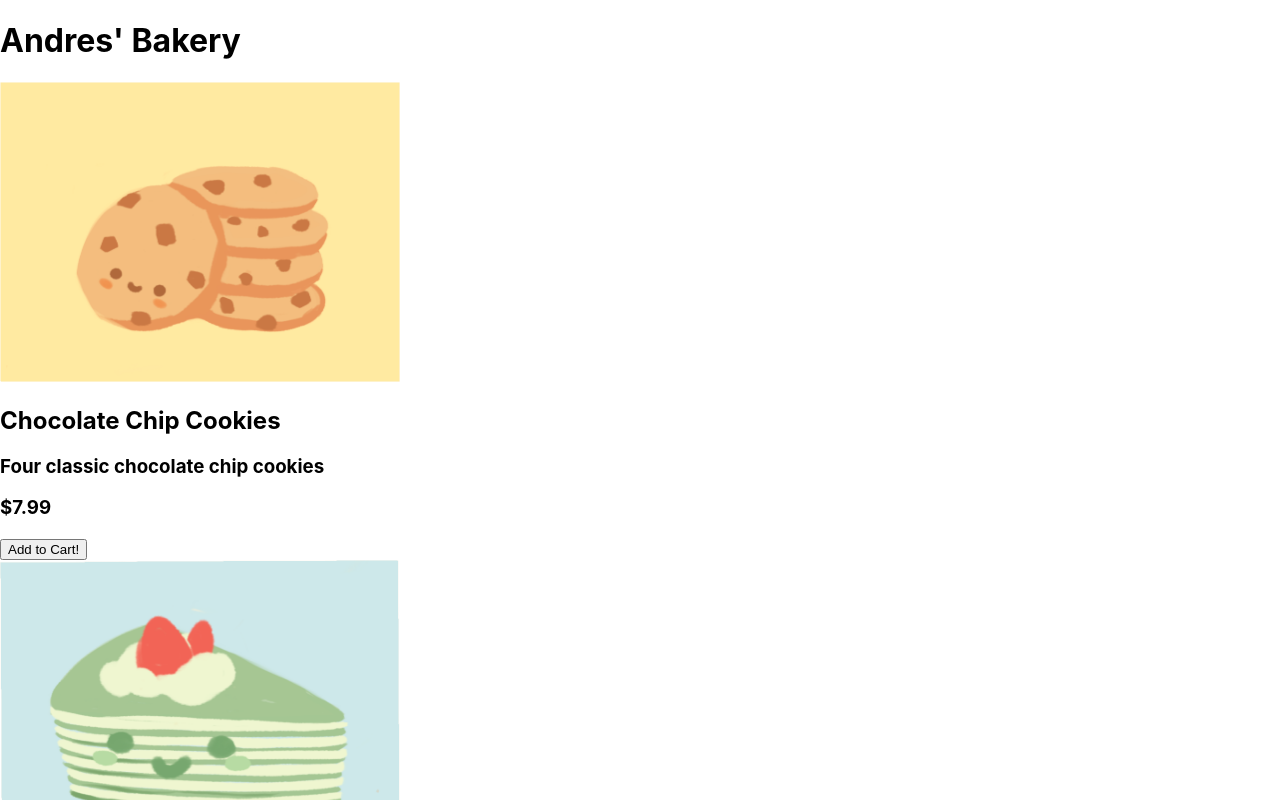
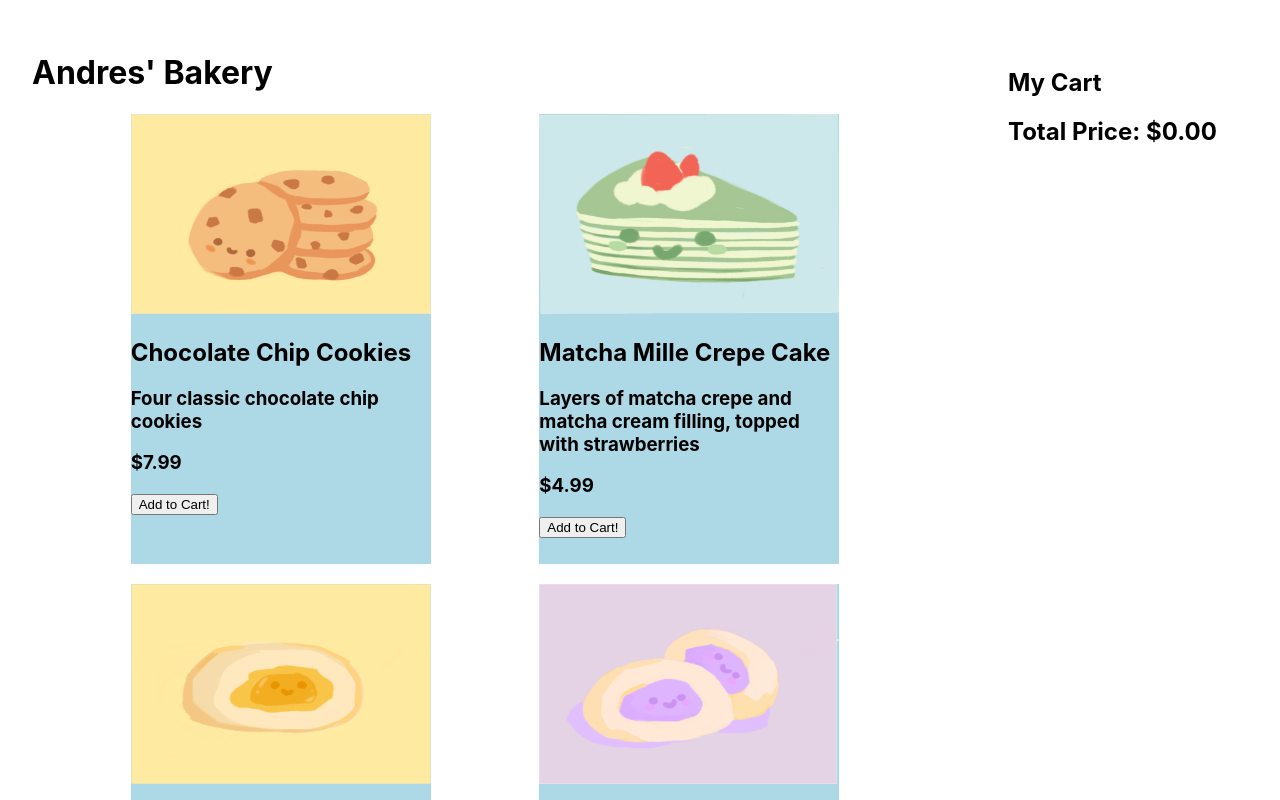
Before and after one commit to andresbeckruiz/react-studio, a React (Create React App) app: page / in a window 1280 px wide. Shown: the top 800 px of the page. Built offline with nearby package versions, Linux system fonts and the light colour scheme.

Commit message:
Final changes

```diff
--- a/src/App.css
+++ b/src/App.css
@@ -1,9 +1,32 @@
 /* Add styling for your page here */
 
 .App {
+    display: flex;
+    flex-direction: row;
+}
 
+.LeftContainer{
+    width: 70%;
+    padding: 2rem
 }
 
 .BakeryItem {
+    background-color: #add8e6;
+    display: flex;
+    flex-direction: column;
+    height: 450px;
+    width: 300px;
+}
 
+.BakeryItemsContainer {
+    display: flex;
+    column-gap: 20px;
+    flex-wrap: wrap;
+    justify-content: space-evenly;
+    margin-left: 10px;
+    row-gap: 20px;
 }
+
+.RightContainer{
+  padding: 3rem;
+}
--- a/src/App.js
+++ b/src/App.js
@@ -25,7 +25,6 @@ function App() {
       if (item.index === index) {
         const oldCount = item.count
         duplicateItem = true;
-        console.log("Duplicate found!");
         return {...item, count: oldCount + 1}
       }
 
@@ -43,17 +42,22 @@ function App() {
 
   return (
     <div className="App">
+      <div className="LeftContainer">
       <h1>Andres' Bakery</h1>
+      <div className="BakeryItemsContainer">
       {bakeryData.map((item, index) => (
+        <div className="BakeryItem">
         <BakeryItem item={item} index={index} addItem={addItem} key={index}/>
+        </div>
       ))}
-
-      <div>
-        <h2>Cart</h2>
+      </div>
+      </div>
+      <div className="RightContainer">
+        <h2>My Cart</h2>
+        <h2> Total Price: ${totalPrice.toFixed(2)}</h2>
         {cart.map((item) => (
           <h3> {item.count}x {item.name}</h3>
         ))}
-        <h2> Total Price: ${totalPrice.toFixed(2)}</h2>
       </div>
     </div>
   );
--- a/src/components/BakeryItem.js
+++ b/src/components/BakeryItem.js
@@ -4,7 +4,7 @@ function BakeryItem(props) {
 
   return (
     <div>
-      <img src={image} alt={`${name}`} width={400} height={300} />
+      <img src={image} alt={`${name}`} width={300} height={200} />
       <h2> {name} </h2>
       <h3> {description} </h3>
       <h3> ${price} </h3>
```
